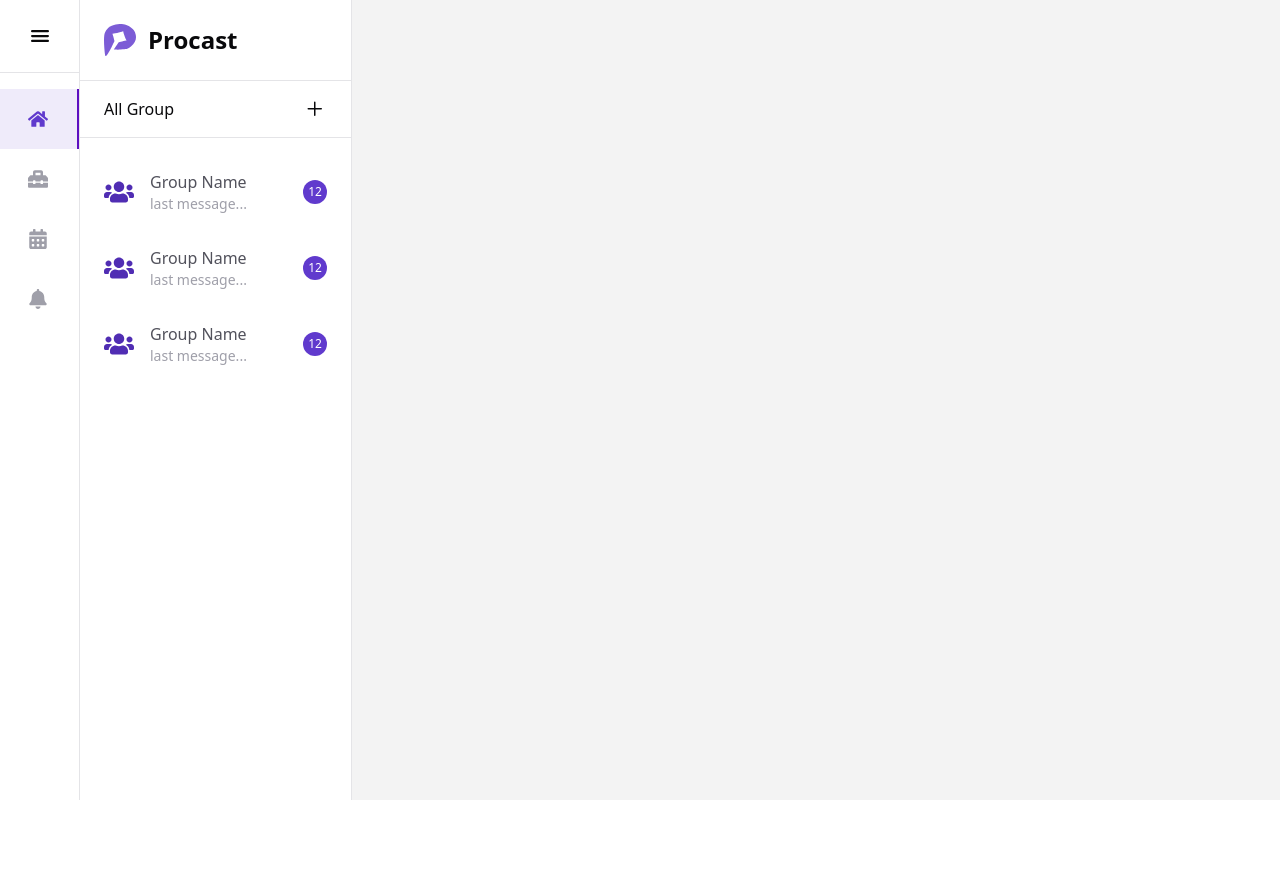
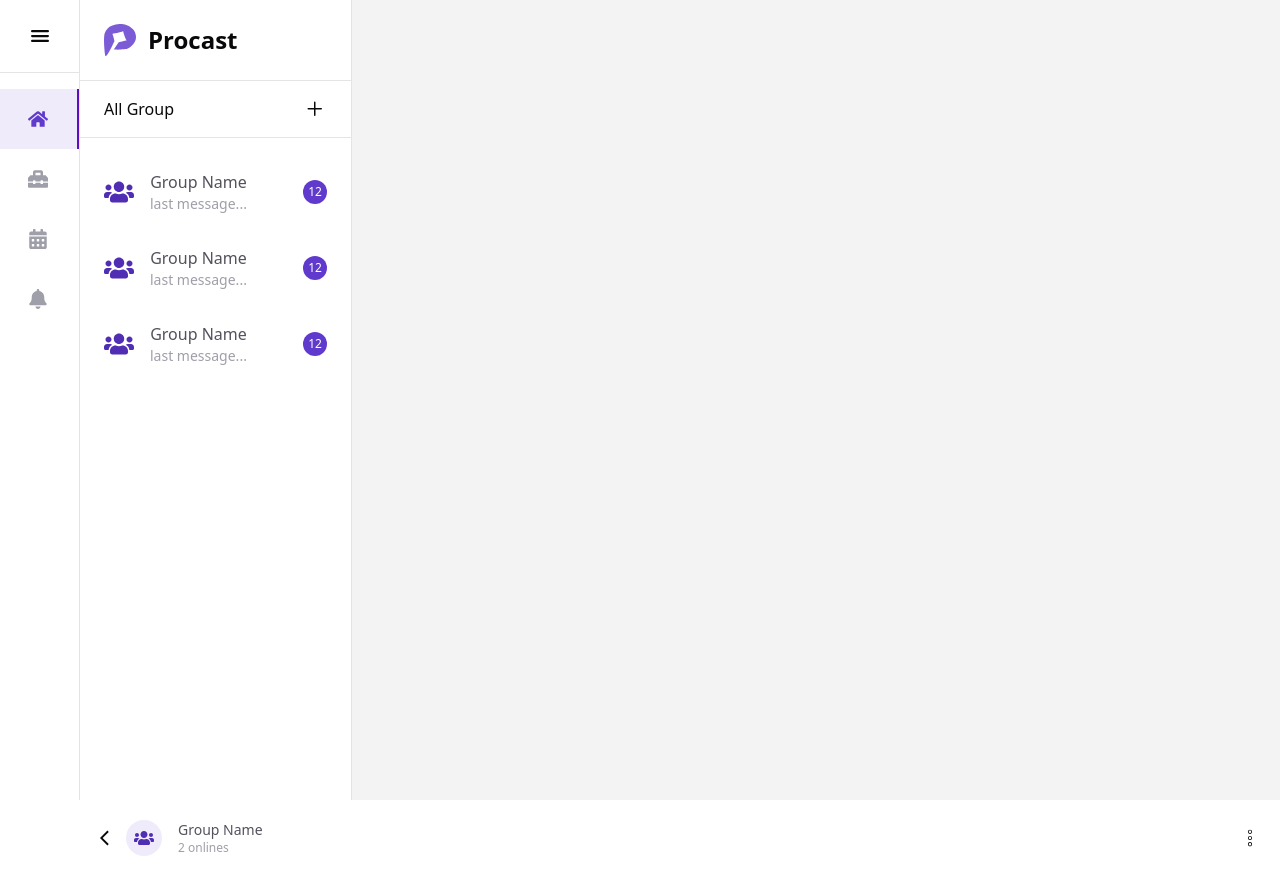
Before and after one commit to aryndraa/nextjs-collabolator-service, a Next.js app: page / in a window 1280 px wide. Before the commit the page ends 800 px from the top, so only its background shows below. Built offline with nearby package versions, Linux system fonts and the light colour scheme.

Commit message:
menu bar context

```diff
--- a/app/_components/group-item.tsx
+++ b/app/_components/group-item.tsx
@@ -1,13 +1,9 @@
-import Link from "next/link";
 import React from "react";
 import { FaUsers } from "react-icons/fa";
 
 export default function GroupItem() {
   return (
-    <Link
-      href="#"
-      className="px-6 py-4 mx-3 lg:mx-0 rounded-lg lg:rounded-none hover:bg-zinc-50 flex items-center justify-between transition ease-in-out  bg-white "
-    >
+    <button className="px-6 py-4 mx-3 lg:mx-0 rounded-lg lg:rounded-none hover:bg-zinc-50 flex items-center justify-between transition ease-in-out  bg-white ">
       <div className="flex items-center gap-4  text-zinc-600">
         <FaUsers className="text-3xl text-primary-200" />
         <div>
@@ -18,6 +14,6 @@ export default function GroupItem() {
       <div className="size-6  text-xs bg-primary-100 font-medium text-white flex items-center justify-center rounded-full ">
         12
       </div>
-    </Link>
+    </button>
   );
 }
--- /dev/null
+++ b/app/_components/group-message.tsx
@@ -0,0 +1,32 @@
+import React from "react";
+import { FaUsers } from "react-icons/fa";
+import { MdArrowBackIos } from "react-icons/md";
+import { CiMenuKebab } from "react-icons/ci";
+
+export default function GroupMessage() {
+  return (
+    <div>
+      <div className="bg-white flex items-center justify-between  p-5">
+        <div className=" flex items-center gap-2">
+          <button className="text-lg">
+            <MdArrowBackIos />
+          </button>
+          <div className="flex items-center gap-4 text-zinc-600 bg-white">
+            <span className="p-2 bg-primary-100/10 rounded-full">
+              <FaUsers className="text-xl text-primary-200  " />
+            </span>
+            <div>
+              <h3 className="font-medium text-sm">Group Name</h3>
+              <p className="text-xs text-zinc-400">2 onlines</p>
+            </div>
+          </div>
+        </div>
+        <button className="text-xl">
+          <CiMenuKebab />
+        </button>
+      </div>
+
+      <div className="bg-[#F3F3F3]"></div>
+    </div>
+  );
+}
--- a/app/_components/mobile-group-navigation.tsx
+++ b/app/_components/mobile-group-navigation.tsx
@@ -5,7 +5,7 @@ import Logo from "./logo";
 
 export default function MobileGroupNavigation() {
   return (
-    <div className="w-full border-r h-screen lg:hidden ">
+    <div className="hidden w-full border-r h-screen lg:hidden ">
       <div className="w-full flex justify-start p-5 py-6 bg-white mb-4 ">
         <Logo />
       </div>
--- a/app/page.tsx
+++ b/app/page.tsx
@@ -1,13 +1,23 @@
 import GroupNavigation from "./_components/group-navigation";
 import MobileGroupNavigation from "./_components/mobile-group-navigation";
+import GroupMessage from "./_components/group-message";
+import { GroupProvider } from "@/contexts/GroupContext";
 
 export default function Home() {
   return (
-    <div>
-      <div className="hidden lg:block">
-        <GroupNavigation />
-      </div>
-      <MobileGroupNavigation />
+    <div className="bg-[#F3F3F3]">
+      <GroupProvider>
+        <div>
+          <div className="hidden lg:block">
+            <GroupNavigation />
+          </div>
+          <MobileGroupNavigation />
+        </div>
+
+        <div>
+          <GroupMessage />
+        </div>
+      </GroupProvider>
     </div>
   );
 }
--- /dev/null
+++ b/contexts/MenuBarContext.tsx
@@ -0,0 +1,32 @@
+"use client";
+
+import { createContext, useContext, useState } from "react";
+
+type MenuBarContextType = {
+  showMenuBar: boolean;
+  setShowMenuBar: (value: boolean) => void;
+};
+
+const MenuBarContext = createContext<MenuBarContextType | undefined>(undefined);
+
+export const MenuBarProvider = ({
+  children,
+}: {
+  children: React.ReactNode;
+}) => {
+  const [showMenuBar, setShowMenuBar] = useState(true);
+
+  return (
+    <MenuBarContext.Provider value={{ showMenuBar, setShowMenuBar }}>
+      {children}
+    </MenuBarContext.Provider>
+  );
+};
+
+export const useMenuBar = () => {
+  const context = useContext(MenuBarContext);
+  if (!context) {
+    throw new Error("useMenuBar must be used within a MenuBarProvider");
+  }
+  return context;
+};
```
Also changed, not shown: contexts/GroupContext.tsx (renamed from contexts/groupChatContext.tsx).
